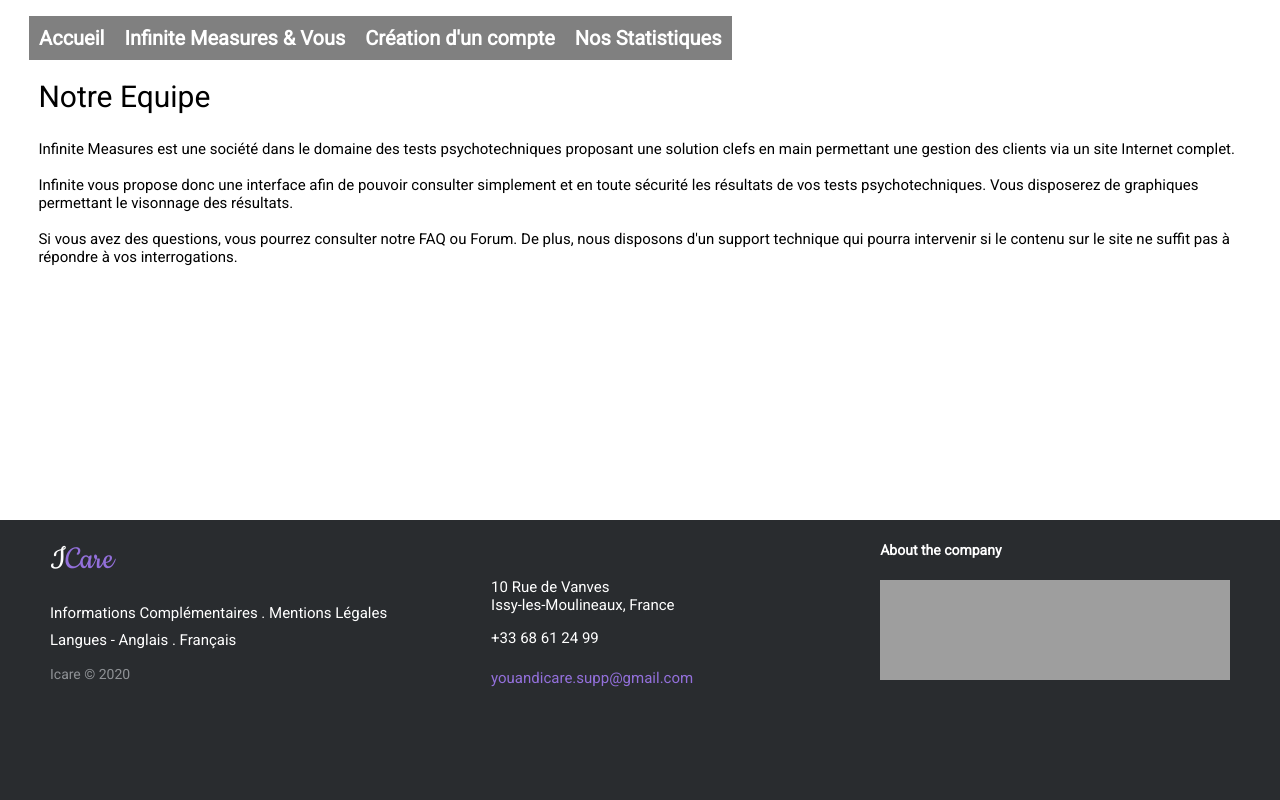
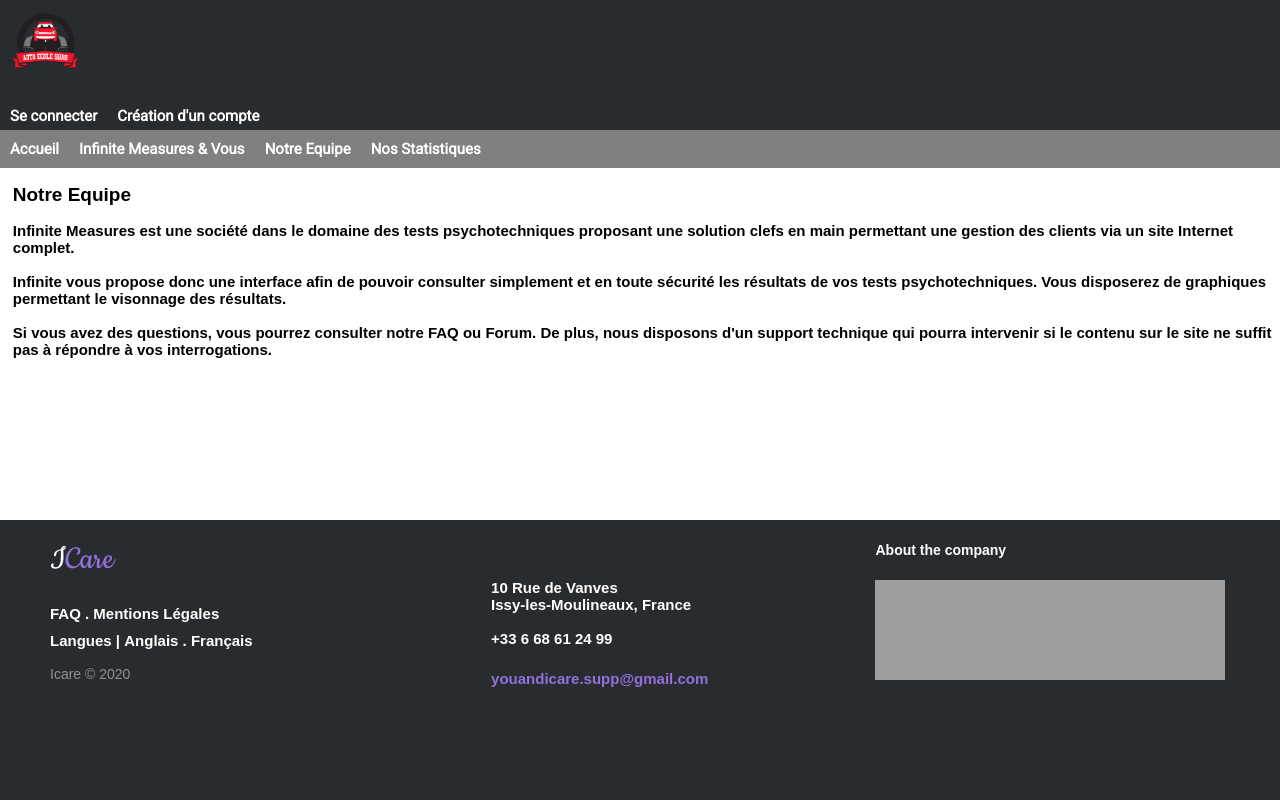
Before and after one commit to cyrilbister/Icare, a PHP site: page /page2.html in a window 1280 px wide. Run offline with PHP 8.4, Linux system fonts and the light colour scheme; grey boxes are pictures that could not be loaded.

Commit message:
modeles/

```diff
--- a/vitrine/page2.css
+++ b/vitrine/page2.css
@@ -1,4 +1,4 @@
-html, body {
+html, body { /*QUAND ON EST DANS UNE RUBRIQUE*/
 	margin: 0%;
 	padding: 0px;
 	height: 100%;
@@ -8,54 +8,100 @@ html, body {
 
 
 }
+img{
+	width: 65px;
+	height: 55px;
+	margin : 1%;
+}
+
 
 h1{
 	font: normal 30px "Roboto", cursive;
-	z-index: 2;
-	margin: 2%;
-	margin-left: 3%;
-	margin-top: 0%;
+	margin: 1%;
+}
+h2{
+	font-size: 19px;
+	margin-left:1%;
 }
 p{
-	font: normal 15px "Roboto", cursive;
-	z-index: 2;
-	margin: 2%;
-	margin-left: 3%;
-	margin-top: 0%;
+	font-size: 15px;
+	margin:0%;
+	margin-left: 1%;
 }
+
+header div .bande {
+	padding:0;
+	background-color: #292c2f;
+
+
+}
+header div.menu{
+	background-color: grey;
+}
+
+header nav.utilisateur ul{
+	cursor:auto;
+
+
+	font-size: 15px;
+  	margin-right: 9%;
+
+
+    padding: 0;
+
+	position: relative;
+
+	overflow: hidden;
+
+	list-style-type: none;
+
+}
+header nav.utilisateur ul li  {
+
+	float: left;
+	margin: 0%;
+	display: inline-block;
+
+
+}
+
+header nav.utilisateur ul li.rubriques a  {
+
+	color : white;
+	text-decoration: none;
+	background-color: #292c2f;
+	padding: 10px;
+	text-align: center;
+	display: block;
+	font-family: "Roboto";
+
+}
+
+header nav.utilisateur ul li.rubriques:hover a{
+	color : grey;
+	transition: 0.5s;
+}
+
 
 /*MENU*/
 header nav.page-accueil ul{
 
 
 	cursor:auto;
-	mix-blend-mode: multiply;
-
-	font-size: 20px;
-  	margin-left: 0%;
-  	margin-right: 9%;
-  	margin-bottom: -13%;
-  	margin-top: -1%;
-    color : #333;
+	font-size: 15px;
+    margin-top: -1.5%;
     padding: 0;
-
 	position: relative;
-
 	overflow: hidden;
-	z-index:2;
 	list-style-type: none;
-
-
 
 }
 
 
 header nav.page-accueil ul li  {
 
-	height: 200px;
+
 	float: left;
-	margin: 2.5%;
-	margin-right: -2.5%;
 	display: inline-block;
 
 }
@@ -90,18 +136,23 @@ footer{
 	position:fixed;
 	bottom: 0%;
 	height: 35%;
+	padding: 0;
+	left:0%;
+
 
 }
 .footer-distributed{
 	background-color: #292c2f;
-	box-shadow: 0 1px 1px 0 rgba(0, 0, 0, 0.12);
+	box-shadow: 0 0px 0px 0 rgba(0, 0, 0, 0.12);
 	box-sizing: border-box;
+
 	text-align: left;
 	font: bold 16px sans-serif;
- 	z-index: 2;
 	padding: 55px 50px;
 	margin-top: 80px;
 	width: 100%;
+
+
 }
 
 .footer-distributed .footer-left,
@@ -109,7 +160,7 @@ footer{
 .footer-distributed .footer-right{
 	display: inline-block;
 	vertical-align: top;
-	margin-bottom: -13%;
+
 	margin-top: -3%;
 	margin-right: -3%;
 
@@ -266,8 +317,8 @@ footer.footer-distributed .footer-right iframe.API{
 		font-size: 50px;
 
 		width: 450px;
-    height: 30px;
-    margin: 10px auto;
+    	height: 30px;
+    	margin: 10px auto;
 
 }
 }
--- a/vitrine/page2.html
+++ b/vitrine/page2.html
@@ -10,20 +10,42 @@
 </head>
 
 <header>
+
+<header>
+
+	<div class="container">
+	<div class="bande">
+		<img src="cropped-Logo-Accueil-1.png"/>
+		<nav class="utilisateur">
+		<ul>
+    		<li class="rubriques" ><a href="login.html">Se connecter</a></li>
+
+    		<li class="rubriques"><a href="">Création d'un compte</a></li>
+
+    	</ul>
+		</nav>
+	</div>
+	</div>
+
+
+
+	<div class="menu">
 	<nav class="page-accueil">
 		<ul>
-    		<li class="rubriques" ><a href="C:\Users\valen\Documents\nouveau-dossier\accueil.html">Accueil</a></li>
-    		<li class="rubriques" ><a href="C:\Users\valen\Documents\nouveau-dossier\page1.html">Infinite Measures & Vous</a></li>
-    		<li class="rubriques"><a href="C:\Users\valen\Documents\nouveau-dossier\page3.html">Création d'un compte</a></li>
-    		<li class="rubriques"><a href="C:\Users\valen\Documents\nouveau-dossier\page4.html">Nos Statistiques</a></li>
+    		<li class="rubriques" ><a href="accueil.html">Accueil</a></li>
+    		<li class="rubriques" ><a href="page1.html">Infinite Measures & Vous</a></li>
+    		<li class="rubriques"><a href="page2.html">Notre Equipe</a></li>
+    		<li class="rubriques"><a href="page4.html">Nos Statistiques</a></li>
 
 		</ul>
 	</nav>
+	</div>
+
 </header>
 
 
 <body>
-	<h1> Notre Equipe </h1>
+	<h2> Notre Equipe </h2>
 	</div>
 	<p class="Description">Infinite Measures est une société dans le domaine des tests psychotechniques proposant une solution clefs en main permettant une gestion des clients via un site Internet complet. </br></br>
 
@@ -49,14 +71,14 @@
 		<p class="footer-links">
 
 
-		<a href="#">Informations Complémentaires</a>
+		<a href="../faq.html">FAQ </a>
 		.
-		<a href="#">Mentions Légales</a>
+		<a href="../mentions.html"> Mentions Légales</a>
 	</br>
 
 
 
-		<a href="#">Langues</a> -
+		<a href="#">Langues | </a>
 
 		<a href="#2">Anglais</a>
 	.
@@ -77,7 +99,7 @@
 
 		<div>
 		<i class="fa fa-phone"></i>
-		<p>+33 68 61 24 99</p>
+		<p>+33 6 68 61 24 99</p>
 		</div>
 
 		<div>
@@ -92,10 +114,8 @@
 		<p class="footer-company-about">
 		<span>About the company</span>
 		<iframe class="API" src="https://www.google.com/maps/embed?pb=!1m18!1m12!1m3!1d2626.7658445478332!2d2.2776649150477297!3d48.82452897928419!2m3!1f0!2f0!3f0!3m2!1i1024!2i768!4f13.1!3m3!1m2!1s0x47e670797ea4730d%3A0xe0d3eb2ad501cb27!2sISEP!5e0!3m2!1sfr!2sfr!4v1583759492983!5m2!1sfr!2sfr" width="350" height="100" frameborder="0" style="border:0;" allowfullscreen=""></iframe>
+		</p>
+	</div>
 
-		</p>
-
-		</footer>
-
-
+</footer>
 </html>
--- a/vitrine/page4.html
+++ b/vitrine/page4.html
@@ -64,7 +64,7 @@
 
 		<div>
 		<i class="fa fa-phone"></i>
-		<p>+33 68 61 24 99</p>
+		<p>+33 6 68 61 24 99</p>
 		</div>
 
 		<div>
```
Also changed, not shown: vitrine/accueil.css (+67 -46 lines), vitrine/accueil.html (+120 -0 lines), vitrine/page1.css (+68 -31 lines), vitrine/page1.html (+26 -9 lines), vitrine/cropped-Logo-Accueil-1.png (added).
